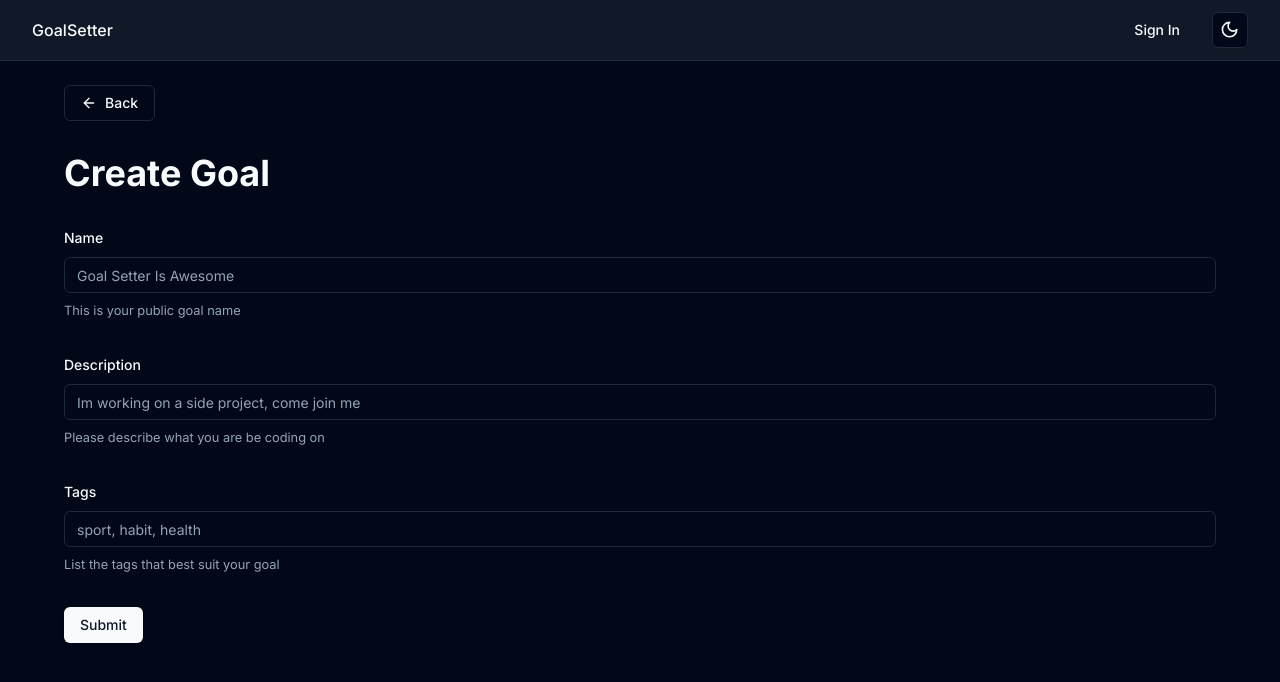
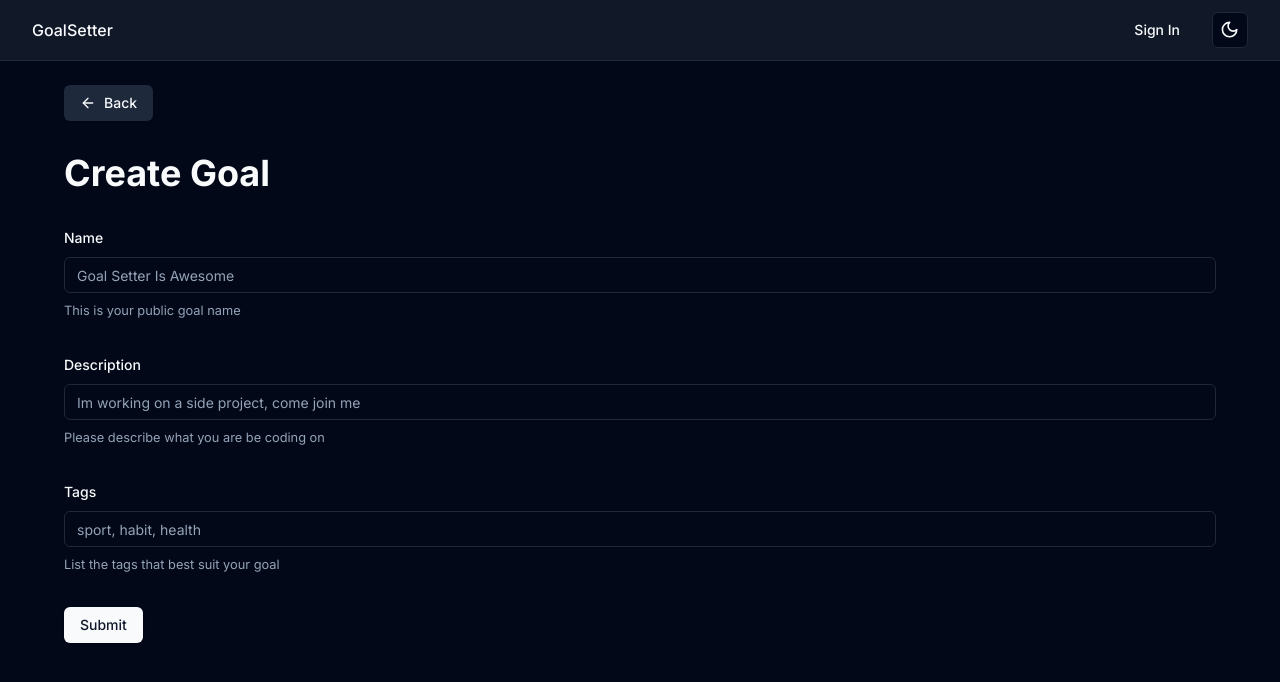
Before and after one commit to Lyriczzzz/goal-setter, a React (Vite) app: page /create-goal in a window 1280 px wide. Shown: the top 682 px of the page. Built offline with nearby package versions, Linux system fonts and the light colour scheme; no server answers.

Commit message:
feat: change the button variable

```diff
--- a/src/pages/create-goal/create-goal.tsx
+++ b/src/pages/create-goal/create-goal.tsx
@@ -6,7 +6,7 @@ import { Button } from '@/components/ui/button'
 export function CreateGoal() {
   return (
     <div className="container mx-auto flex flex-col gap-8 pb-24">
-      <Button asChild variant="outline" className="w-max">
+      <Button asChild variant="secondary" className="w-max">
         <Link to="/your-goals">
           <ArrowLeft className="mr-2 size-4" />
           Back
```
